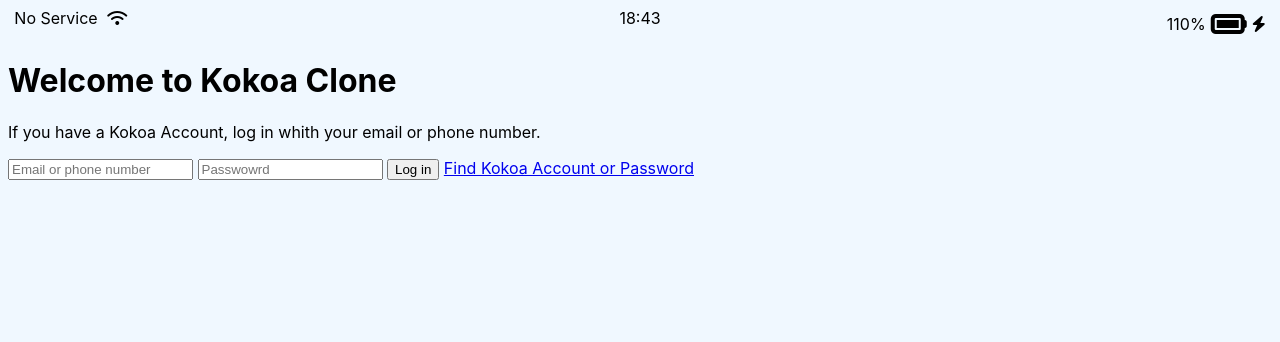
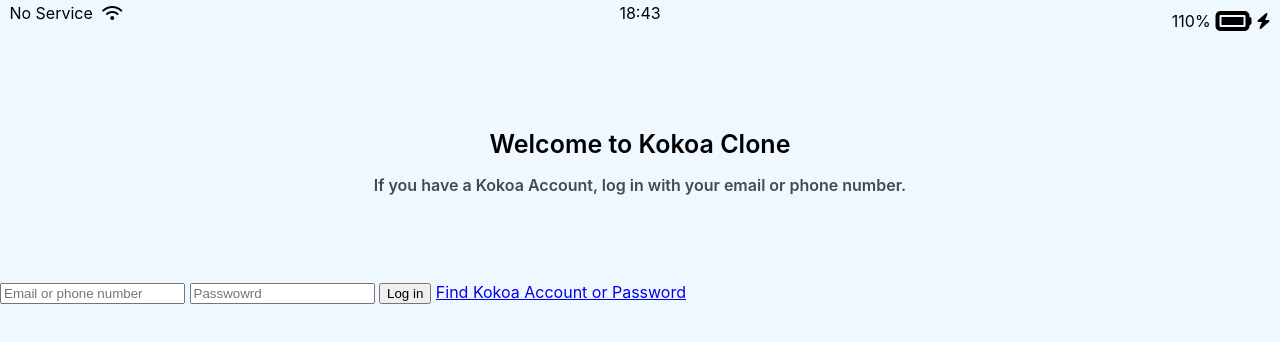
Before and after one commit to XyiFirth/kokoa-clone-2021, a plain HTML site: page index.html in a window 1280 px wide. Drawn offline with Linux system fonts and the light colour scheme.

Commit message:
CSS_options wewlcom-header

```diff
--- /dev/null
+++ b/css/reset.css
@@ -0,0 +1,124 @@
+html,
+body,
+div,
+span,
+applet,
+object,
+iframe,
+h1,
+h2,
+h3,
+h4,
+h5,
+h6,
+p,
+blockquote,
+pre,
+a,
+abbr,
+acronym,
+address,
+big,
+cite,
+code,
+del,
+dfn,
+em,
+img,
+ins,
+kbd,
+q,
+s,
+samp,
+small,
+strike,
+strong,
+sub,
+sup,
+tt,
+var,
+b,
+u,
+i,
+center,
+dl,
+dt,
+dd,
+ol,
+ul,
+li,
+fieldset,
+form,
+label,
+legend,
+table,
+caption,
+tbody,
+tfoot,
+thead,
+tr,
+th,
+td,
+article,
+aside,
+canvas,
+details,
+embed,
+figure,
+figcaption,
+footer,
+header,
+hgroup,
+menu,
+nav,
+output,
+ruby,
+section,
+summary,
+time,
+mark,
+audio,
+video {
+  margin: 0;
+  padding: 0;
+  border: 0;
+  font-size: 100%;
+  font: inherit;
+  vertical-align: baseline;
+}
+/* HTML5 display-role reset for older browsers */
+article,
+aside,
+details,
+figcaption,
+figure,
+footer,
+header,
+hgroup,
+menu,
+nav,
+section {
+  display: block;
+}
+body {
+  line-height: 1;
+}
+ol,
+ul {
+  list-style: none;
+}
+blockquote,
+q {
+  quotes: none;
+}
+blockquote:before,
+blockquote:after,
+q:before,
+q:after {
+  content: "";
+  content: none;
+}
+table {
+  border-collapse: collapse;
+  border-spacing: 0;
+}
--- /dev/null
+++ b/css/status-bar.css
@@ -0,0 +1,23 @@
+.status-bar {
+  display: flex;
+  justify-content: center;
+  padding: 5px 3px;
+}
+.status-bar__column {
+  width: 33%;
+}
+.status-bar__column:first-child span {
+  margin-right: 5px;
+}
+.status-bar__column:nth-child(2) {
+  display: flex;
+  justify-content: center;
+}
+.status-bar__column:last-child {
+  display: flex;
+  justify-content: flex-end;
+  align-items: center;
+}
+.status-bar__column .fa-battery-full {
+  margin: 0px 5px;
+}
--- a/css/styles.css
+++ b/css/styles.css
@@ -1,28 +1,24 @@
 @import url("https://fonts.googleapis.com/css2?family=Open+Sans:wght@400;600&display=swap");
+@import "reset.css";
+@import "status-bar.css";
 body {
   font-family: -apple-system, BlinkMacSystemFont, "Segoe UI", Roboto, Oxygen,
     Ubuntu, Cantarell, "Open Sans", "Helvetica Neue", sans-serif;
   background-color: aliceblue;
 }
-.status-bar {
-  display: flex;
-  justify-content: center;
+.welcome-header {
+  margin: 90px 0px 90px 0px;
+  text-align: center; /*display: flex를 해도 되지만, text(inline)을 다루므로 text-aliign: center*/
+  display: flex; /*__text의 wwidth 설정->block처리가 됨-> display: flex*/
+  flex-direction: column; /*flex-direction: column을 통헤 주축으로 늘여놓았던 elements를 상하로 배치*/
+  align-items: center; /*축이 바뀌었기 때문에 axis축인 aligm-items: center로 설정 */
+  font-weight: 600;
 }
-.status-bar__column {
-  width: 33%;
+.welcome-header__title {
+  margin-bottom: 20px;
+  font-size: 25px;
 }
-.status-bar__column:first-child span {
-  margin-right: 5px;
+.welcome-header__text {
+  width: 60%;
+  opacity: 0.7; /*회색깔의 text를 위해 설정*/
 }
-.status-bar__column:nth-child(2) {
-  display: flex;
-  justify-content: center;
-}
-.status-bar__column:last-child {
-  display: flex;
-  justify-content: flex-end;
-  align-items: center;
-}
-.status-bar__column .fa-battery-full {
-  margin: 0px 5px;
-}
--- a/index.html
+++ b/index.html
@@ -24,10 +24,10 @@
       </div>
     </div>
 
-    <header class="wwelcome-header">
+    <header class="welcome-header">
       <h1 class="welcome-header__title">Welcome to Kokoa Clone</h1>
       <p class="welcome-header__text">
-        If you have a Kokoa Account, log in whith your email or phone number.
+        If you have a Kokoa Account, log in with your email or phone number.
       </p>
     </header>
 
```
